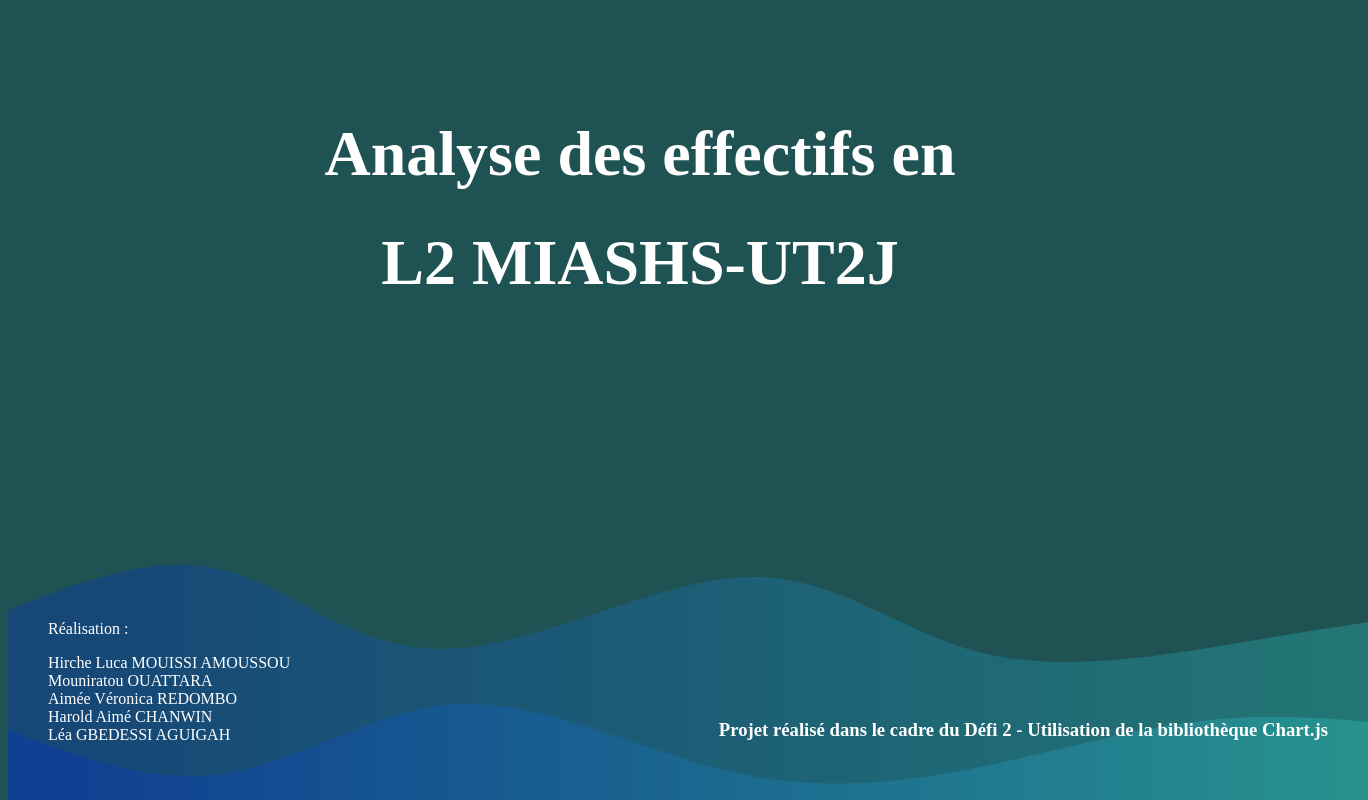
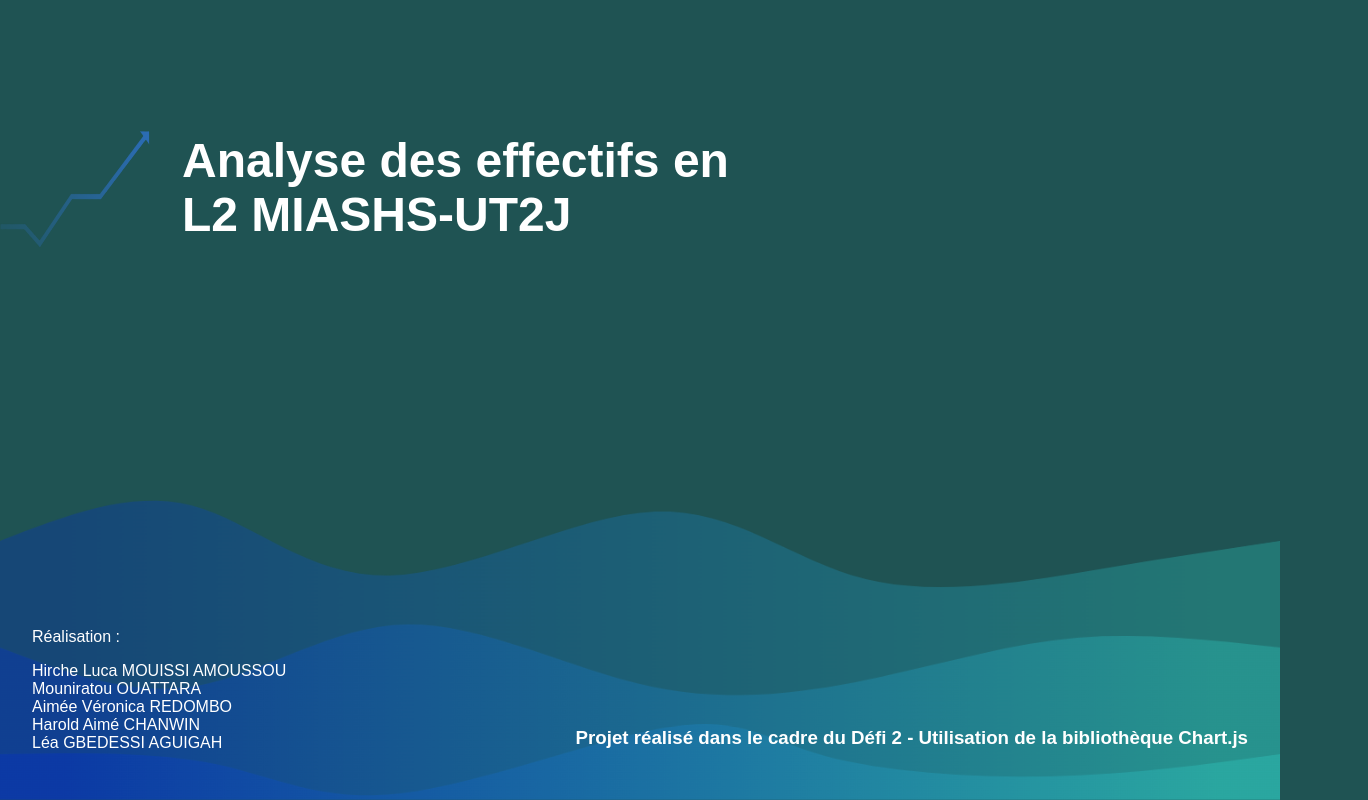
Before and after one commit to lucaHirche/PROJET_VISUALISATION_INSCRITS_MIASHS, a website: page index.html in a window 1280 px wide. Shown: the whole page, 1368 px wide, since content can reach past the window. Drawn offline with Linux system fonts and the light colour scheme.

Commit message:
Code review - Home Page

```diff
--- a/index.html
+++ b/index.html
@@ -5,16 +5,17 @@
     <meta name="viewport" content="width=device-width, initial-scale=1.0">
     <title>Acceuil</title>
     <link rel="stylesheet" href="src/styles/home/home.css">
+    <link rel="stylesheet" href="src/styles/style.css">
 </head>
 <body>
 
-
-        <div class="ana">
+<div class="analyse">
+    <img src="src/assets/images/fleche.png" alt="arrow">
     <h1>Analyse des effectifs en <br> L2 MIASHS-UT2J</h1>
 </div>
-        <div class="footer">
+<footer>
 
-            <div class="Rea">
+    <div class="realisation">
         <p>Réalisation :</p>
         <p>
             Hirche Luca MOUISSI AMOUSSOU <br>
@@ -25,14 +26,8 @@
         </p>
     </div>
 
-             <h3>
-            Projet réalisé dans le cadre du Défi 2 - Utilisation de la bibliothèque Chart.js
-            </h3>
-
-
-        </div>
-
-
+    <h3>Projet réalisé dans le cadre du Défi 2 - Utilisation de la bibliothèque Chart.js</h3>
+</footer>
 
 </body>
 </html>
--- a/src/styles/home/home.css
+++ b/src/styles/home/home.css
@@ -1,50 +1,24 @@
+body {
+    display: grid;
+}
 
-
-body{
-    background-color: #1f5353;
+.analyse {
+    align-self: center;
+    display: flex; gap: 2rem;
+    align-items: center;
 }
-.ana{
-    margin: 100px;
+.analyse img {
+    width: 150px;
+    height: 120px;
 }
 h1 {
-    text-align: center;
-    color: white;
-    line-height: 1.7;
-    font-size: 4rem;
+    line-height: 2ch;
+    font-size: 3rem;
 }
 
-/* .Rea {
-    color: white;
-    margin: 50px;
-    padding: 50px;
-    text-align: left;
-}
-
-h3 {
-    color: white;
-    margin: 100px;
-    text-align: right;
-} */
-
-
-.footer{
-    position: absolute;
-    bottom: 0;
-    width: 100%;
+footer {
     display: flex;
     justify-content: space-between;
-    padding: 40px ;
     align-items: flex-end;
-    background-image: url(../../assets/images/wave.png);
+    padding: 2rem;
 }
-
-.Rea,h3{
-    color: white;
-}
-
-/* h3{
-    color: white;
-    text-align: right;
-    bottom: 0;
-    padding: 350px 50px;
-} */
--- a/src/styles/style.css
+++ b/src/styles/style.css
@@ -0,0 +1,18 @@
+body {
+    font-family: Montserrat, sans-serif;
+    min-height: 100vh;
+    background-color: #1f5353;
+    color: white;
+    padding: 0; margin: 0;
+}
+
+body:after {
+    content: "";
+    width: 100%;
+    height: 300px;
+    position: fixed;
+    bottom: 0;
+    background-image: url(../assets/images/wave.png);
+    background-size: cover;
+    z-index: -1;
+}
```
Also changed, not shown: package.json (+20 -0 lines), src/pages/comparaison1.html (+13 -0 lines), src/pages/comparaison2.html (+13 -0 lines), src/pages/comparaison3.html (+13 -0 lines), src/pages/comparaison4.html (+13 -0 lines), src/pages/comparaison5.html (+13 -0 lines), README.md, src/assets/images/fleche.png (added), src/assets/images/flèche.png (deleted), src/scripts/main.js (added), 1 other file. Lines whose indentation alone changed are shown as unchanged.
